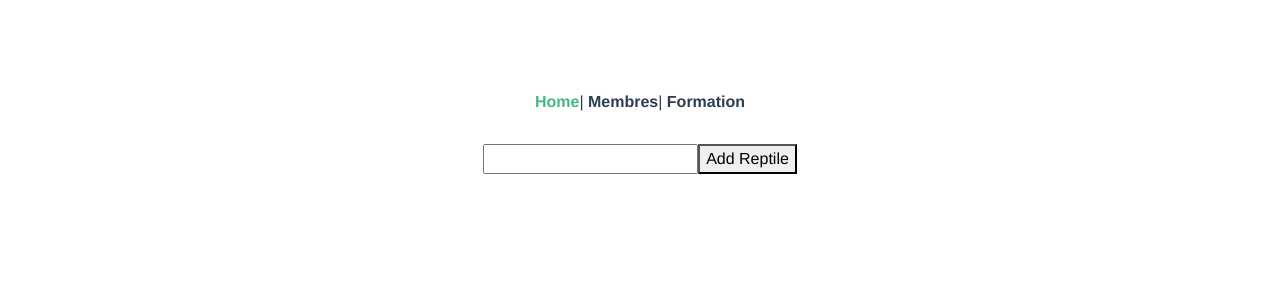
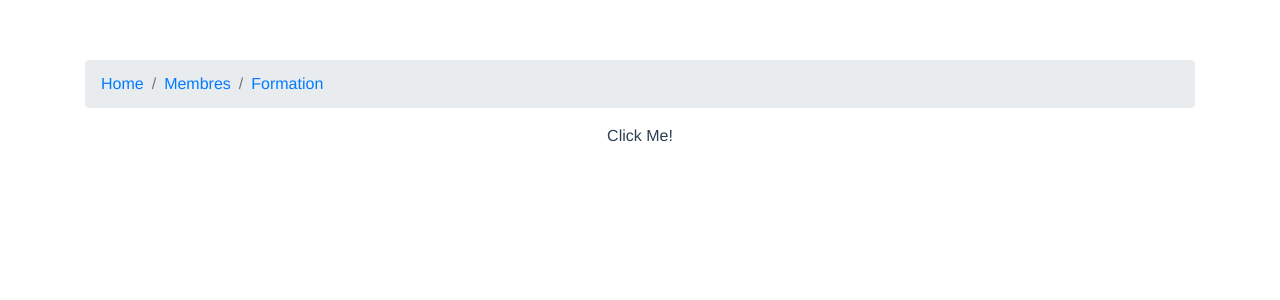
Before and after one commit to Chasuble15/fanfare-management-software, a Vue app: page / in a window 1280 px wide. Shown: the top 300 px of the page. Built offline with nearby package versions, Linux system fonts and the light colour scheme; what vue-firestore would draw is missing.

Commit message:
Bootstrap-vue app

```diff
--- a/src/App.vue
+++ b/src/App.vue
@@ -1,33 +1,12 @@
 <template>
   <div id="app">
-    <div id="nav">
-      <router-link to="/">Home</router-link>|
-      <router-link to="/members">Membres</router-link>|
-      <router-link to="/formation">Formation</router-link>
-    </div>
+    <b-container>
+      <b-breadcrumb>
+        <b-breadcrumb-item to="/">Home</b-breadcrumb-item>
+        <b-breadcrumb-item to="/members">Membres</b-breadcrumb-item>
+        <b-breadcrumb-item to="/formation">Formation</b-breadcrumb-item>
+      </b-breadcrumb>
+    </b-container>
     <router-view />
   </div>
 </template>
-
-<style lang="scss">
-#app {
-  font-family: Avenir, Helvetica, Arial, sans-serif;
-  -webkit-font-smoothing: antialiased;
-  -moz-osx-font-smoothing: grayscale;
-  text-align: center;
-  color: #2c3e50;
-}
-
-#nav {
-  padding: 30px;
-
-  a {
-    font-weight: bold;
-    color: #2c3e50;
-
-    &.router-link-exact-active {
-      color: #42b983;
-    }
-  }
-}
-</style>
--- a/src/views/Formation.vue
+++ b/src/views/Formation.vue
@@ -1,17 +1,11 @@
 <template>
   <div class="formation">
-    <b-button @click="update">Update</b-button>
+    <!--<b-button @click="update">Update</b-button>-->
     <b-container>
-      <b-row>
-        <b-col>
-          <h2>Liste des postes</h2>
-          <b-list-group>
-            <b-list-group-item v-for="post in postsList.posts" :key="post">{{ post }}</b-list-group-item>
-          </b-list-group>
-        </b-col>
-        <b-col>2 of 3</b-col>
-        <b-col>3 of 3</b-col>
-      </b-row>
+      <h2>Formation</h2>
+      <b-list-group>
+        <b-list-group-item v-for="post in postsList.posts" :key="post">{{ post }}</b-list-group-item>
+      </b-list-group>
     </b-container>
   </div>
 </template>
@@ -57,9 +51,9 @@
     };
   },
   methods: {
-    update() {
+    /*update() {
       console.log(this.postsList.posts);
-    }
+    }*/
   }
 };
 </script>
--- a/src/views/Home.vue
+++ b/src/views/Home.vue
@@ -1,44 +1,39 @@
 <template>
   <div class="home">
-    <div>
-      <input type="text" v-model="newReptile" @keyup.enter="addReptile" />
-      <button @click="addReptile">Add Reptile</button>
+    <div v-if="!editing">
+      <span class="text" @click="enableEditing">{{value}}</span>
     </div>
-    <ul class="reptileList">
-      <li v-for="reptile in reptiles" :key="reptile.name">
-        {{ reptile.name }} -
-        <button @click="deleteReptile(reptile)">Remove</button>
-      </li>
-    </ul>
+    <div v-if="editing">
+      <input v-model="tempValue" class="input" />
+      <button @click="disableEditing">Cancel</button>
+      <button @click="saveEdit">Save</button>
+    </div>
   </div>
 </template>
 
 <script>
-import { db } from "../firebase";
-
 export default {
   name: "home",
   data() {
     return {
-      reptiles: [],
-      newReptile: ""
-    };
-  },
-  firestore() {
-    return {
-      reptiles: db.collection("reptiles")
+      value: "Click Me!",
+      tempValue: null,
+      editing: false
     };
   },
   methods: {
-    addReptile: function() {
-      this.$firestore.reptiles.add({
-        name: this.newReptile,
-        timestamp: new Date()
-      });
-      this.newReptile = "";
+    enableEditing: function() {
+      this.tempValue = this.value;
+      this.editing = true;
     },
-    deleteReptile: function(reptile) {
-      this.$firestore.reptiles.doc(reptile[".key"]).delete();
+    disableEditing: function() {
+      this.tempValue = null;
+      this.editing = false;
+    },
+    saveEdit: function() {
+      // However we want to save it to the database
+      this.value = this.tempValue;
+      this.disableEditing();
     }
   }
 };
@@ -53,7 +48,4 @@
   color: #2c3e50;
   margin-top: 60px;
 }
-.reptileList {
-  list-style: none;
-}
 </style>
--- a/src/views/Members.vue
+++ b/src/views/Members.vue
@@ -1,5 +1,6 @@
 <template>
   <div class="members">
+    <h2>Membres</h2>
     <b-col cols="4">
       <b-form-group label-for="filterInput" label-cols-sm="1">
         <b-input-group size="sm">
@@ -27,14 +28,6 @@
             class="mr-1"
           >Modifier</b-button>
           <b-button size="sm" @click="deleteMember(row.item)" class="mr-1">Supprimer</b-button>
-        </template>
-
-        <template v-slot:row-details="row">
-          <b-card>
-            <ul>
-              <li v-for="(value, key) in row.item" :key="key">{{ key }}: {{ value }}</li>
-            </ul>
-          </b-card>
         </template>
       </b-table>
 
```
